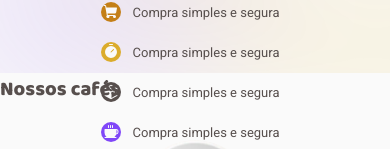
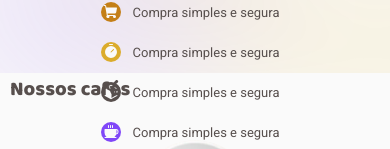
Before and after one commit to LuisRuediger/Desafio-02-Cofee-Delivery, a React (Vite) app: page / in a window 390 px wide. Shown: the part 695-844 px from the top of the page. Built offline with nearby package versions, Linux system fonts and the light colour scheme.

Commit message:
add margin title for mobile

```diff
--- a/src/pages/Home/styles.ts
+++ b/src/pages/Home/styles.ts
@@ -10,6 +10,10 @@ export const H2 = styled.h2`
   font-weight: 800;
   font-size: clamp(2rem, 1.5vw, 3.2rem);
   margin-bottom: 5.4rem;
+
+  @media only screen and (max-width: 980px) {
+    margin-inline: 1rem;
+  }
 `
 
 export const DivCoffeeList = styled.div`
```
